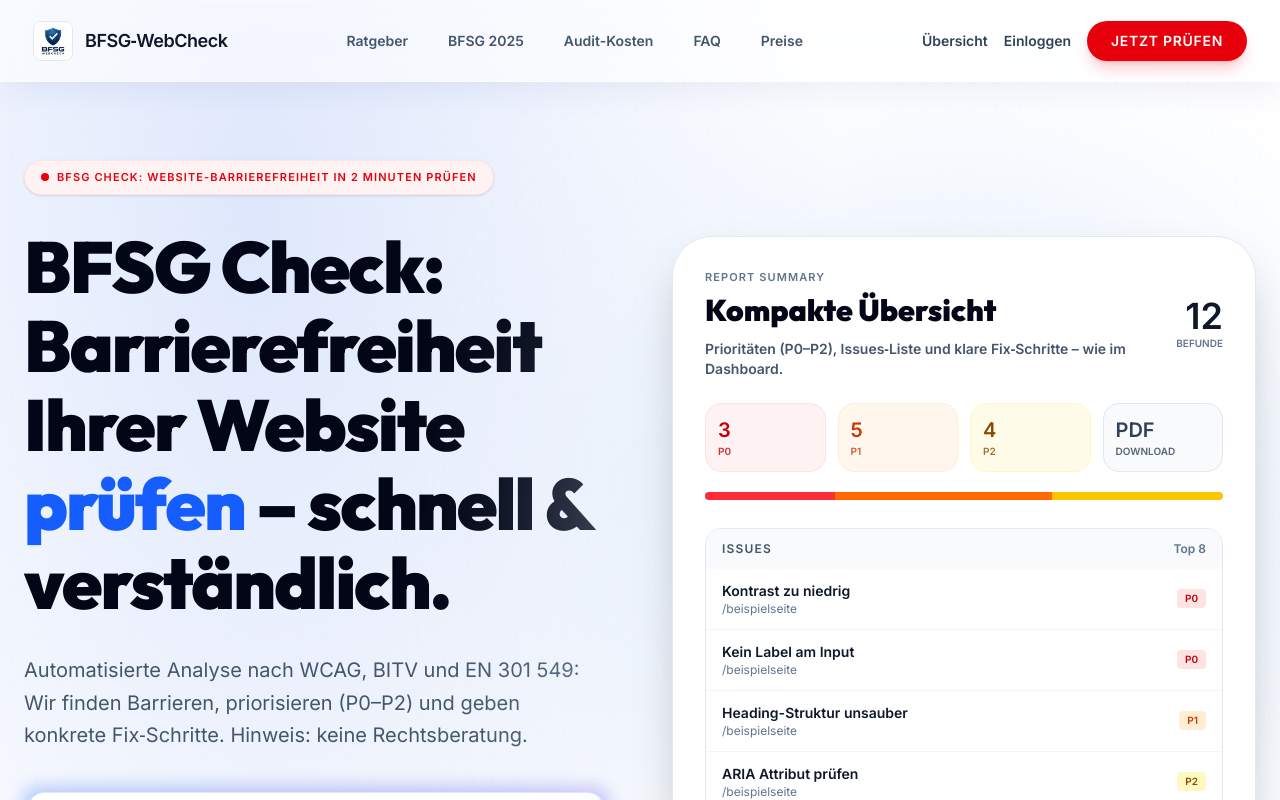
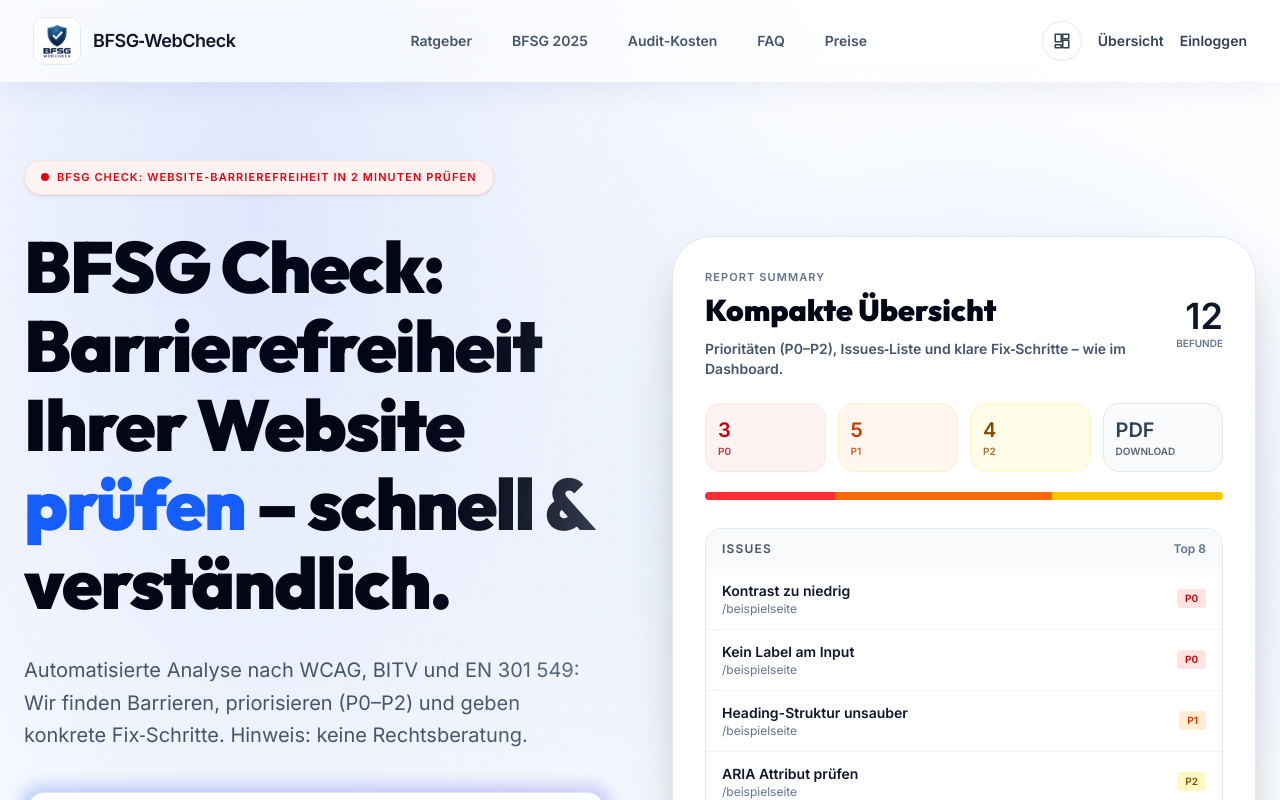
Before and after one commit to KonradBi/BFSG, a Next.js app in the folder web/: page / in a window 1280 px wide. Shown: the top 800 px of the page. Built offline with nearby package versions, Linux system fonts and the light colour scheme; no server answers.

Commit message:
ui(nav): remove header CTA; enlarge logo; keep dashboard icon

```diff
--- a/web/src/app/components/BrandMark.tsx
+++ b/web/src/app/components/BrandMark.tsx
@@ -7,7 +7,7 @@
         NOTE: The provided logo asset contains a typo (BSFG vs BFSG).
         Until we get the corrected asset, we crop the image to show only the shield mark.
       */}
-      <span className="h-9 w-9 md:h-10 md:w-10 rounded-lg overflow-hidden bg-white border border-slate-200">
+      <span className="h-11 w-11 md:h-12 md:w-12 rounded-xl overflow-hidden bg-white border border-slate-200">
         <img src="/brand/logo.png" alt="BFSG WebCheck" className="h-full w-full object-cover object-top" />
       </span>
       <span className="hidden sm:inline font-bold tracking-tight text-lg text-slate-900">BFSG‑WebCheck</span>
--- a/web/src/app/page.tsx
+++ b/web/src/app/page.tsx
@@ -129,11 +129,11 @@
             <Link href="#pakete" className="hover:text-blue-600 transition-colors">Preise</Link>
           </div>
           <div className="flex items-center gap-4">
-            {/* Mobile: icon link to dashboard */}
+            {/* Dashboard icon */}
             <Link
               href="/scans"
               aria-label="Übersicht"
-              className="inline-flex sm:hidden items-center justify-center h-10 w-10 rounded-full border border-slate-200 bg-white/70 text-slate-700 hover:text-blue-700"
+              className="inline-flex items-center justify-center h-10 w-10 rounded-full border border-slate-200 bg-white/70 text-slate-700 hover:text-blue-700"
             >
               <svg width="18" height="18" viewBox="0 0 24 24" fill="none" stroke="currentColor" strokeWidth="2" strokeLinecap="round" strokeLinejoin="round">
                 <path d="M3 13h8V3H3v10z" />
@@ -142,16 +142,11 @@
                 <path d="M3 17h8v4H3v-4z" />
               </svg>
             </Link>
-            <Link href="/scans" className="hidden sm:inline-block text-sm font-bold text-slate-700 hover:text-blue-600 transition-colors">
+            <Link href="/scans" className="hidden lg:inline-block text-sm font-bold text-slate-700 hover:text-blue-600 transition-colors">
               Übersicht
             </Link>
             <AuthNav />
-            <Link
-              href="#audit"
-              className="bg-red-600 hover:bg-red-700 text-white px-6 py-2.5 rounded-full text-sm font-black transition-all shadow-lg shadow-red-600/20 active:scale-95 uppercase tracking-wider"
-            >
-              Jetzt Prüfen
-            </Link>
+            {/* Remove "Jetzt prüfen" CTA in header; use dashboard icon instead to reduce clutter on mobile. */}
           </div>
         </div>
       </nav>
```
